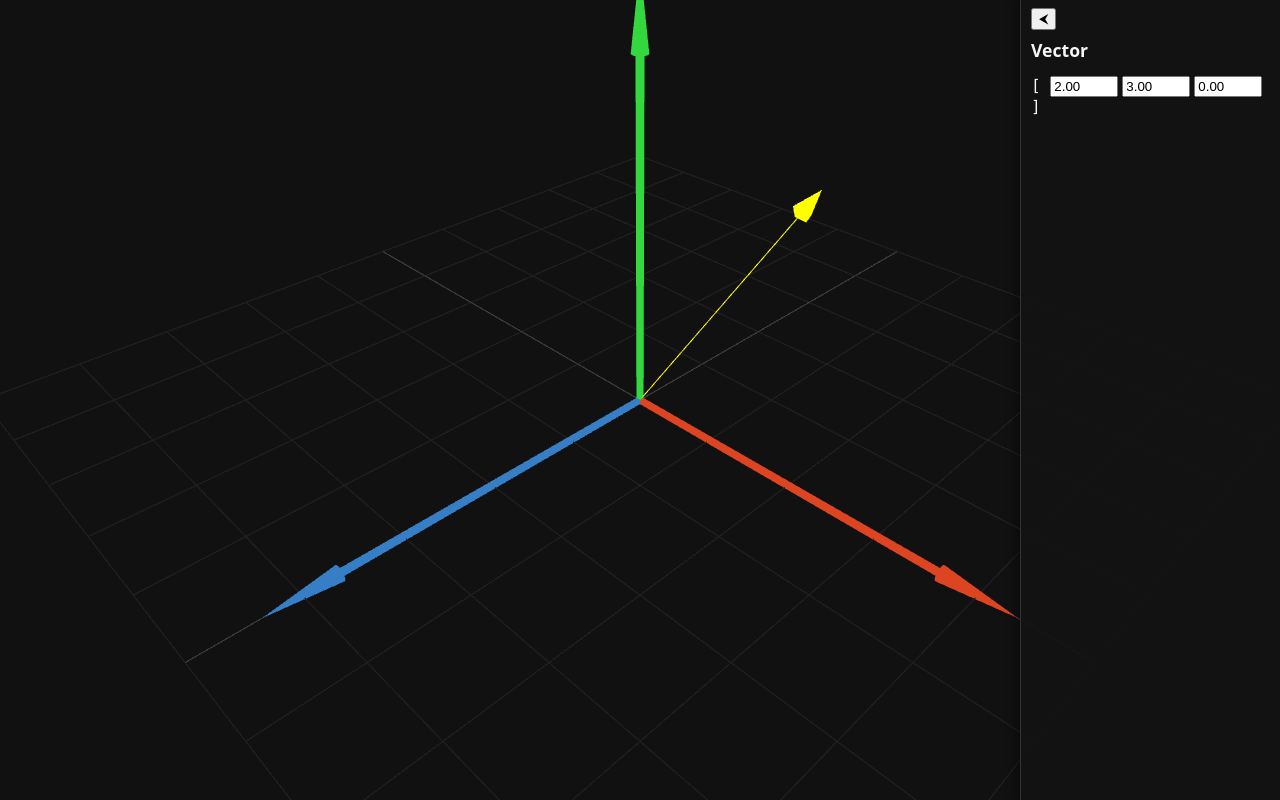
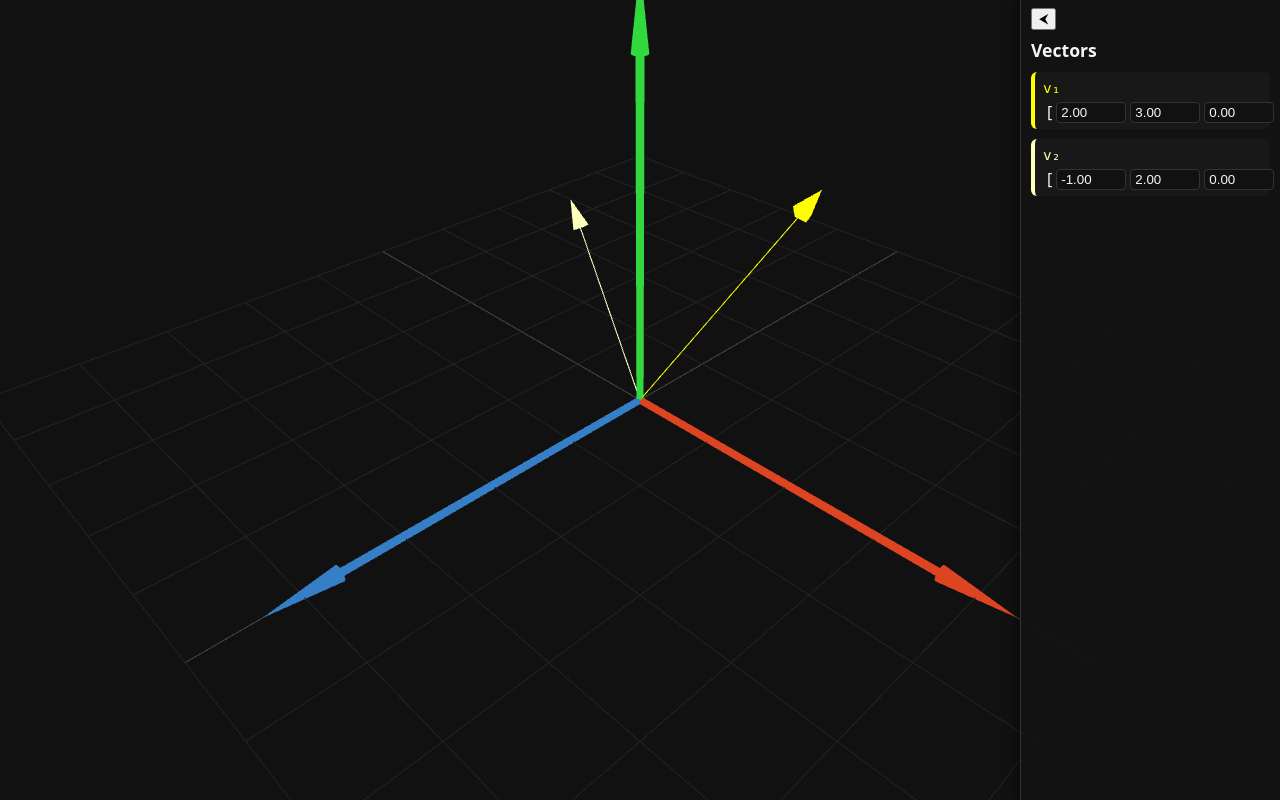
Before and after one commit to mechaniac/ThreeJS---Linear-Algebra-Visualizer, a website built with Vite: page index.html in a window 1280 px wide. Built offline with nearby package versions, Linux system fonts and the light colour scheme.

Commit message:
multi vector display and input

```diff
--- a/src/interactions/VectorDragController.ts
+++ b/src/interactions/VectorDragController.ts
@@ -3,19 +3,26 @@ import * as THREE from 'three';
 import type { ThreeEnv } from '../core/ThreeEnv';
 import { VectorArrow } from '../visuals/VectorArrow';
 
+export interface DraggableVectorConfig {
+  button: number; // 0 left, 1 middle, 2 right
+  arrow: VectorArrow;
+  onChanged: (v: THREE.Vector3) => void;
+}
+
 export function installVectorDragController(
   env: ThreeEnv,
-  vectorArrow: VectorArrow,
-  onVectorChanged: (v: THREE.Vector3) => void
+  configs: DraggableVectorConfig[]
 ): void {
   const { renderer, camera } = env;
 
   const raycaster = new THREE.Raycaster();
   const pointerNDC = new THREE.Vector2();
   const dragPlane = new THREE.Plane(new THREE.Vector3(0, 0, 1), 0); // z = 0
-  let dragging = false;
+  let activeConfig: DraggableVectorConfig | null = null;
 
   function updateFromPointer(ev: PointerEvent) {
+    if (!activeConfig) return;
+
     const rect = renderer.domElement.getBoundingClientRect();
     pointerNDC.x = ((ev.clientX - rect.left) / rect.width) * 2 - 1;
     pointerNDC.y = -((ev.clientY - rect.top) / rect.height) * 2 + 1;
@@ -25,25 +32,25 @@ export function installVectorDragController(
     const hit = new THREE.Vector3();
     if (raycaster.ray.intersectPlane(dragPlane, hit)) {
       hit.z = 0;
-      vectorArrow.setFromVector(hit);
-      onVectorChanged(hit.clone());
+      activeConfig.arrow.setFromVector(hit);
+      activeConfig.onChanged(hit.clone());
     }
   }
 
   renderer.domElement.addEventListener('pointerdown', (ev: PointerEvent) => {
-    if (ev.button === 2) {
-      dragging = true;
-      updateFromPointer(ev);
-    }
+    const cfg = configs.find((c) => c.button === ev.button);
+    if (!cfg) return;
+    activeConfig = cfg;
+    updateFromPointer(ev);
   });
 
   renderer.domElement.addEventListener('pointermove', (ev: PointerEvent) => {
-    if (!dragging) return;
+    if (!activeConfig) return;
     updateFromPointer(ev);
   });
 
   window.addEventListener('pointerup', () => {
-    dragging = false;
+    activeConfig = null;
   });
 
   renderer.domElement.addEventListener('contextmenu', (ev) => ev.preventDefault());
--- a/src/main.ts
+++ b/src/main.ts
@@ -13,24 +13,53 @@ const { scene, controls } = env;
 const axes = new AxisVisualizer(4, 0.04);
 scene.add(axes);
 
-const initialVector = new THREE.Vector3(2, 3, 0);
-const vectorArrow = new VectorArrow(initialVector, 0xffff00);
-scene.add(vectorArrow);
+// colors
+const v1ColorHex = '#ffff00';
+const v2ColorHex = '#fdffbc';
+const v1ColorNum = 0xffff00;
+const v2ColorNum = 0xfdffbc;
+
+// vectors in scene
+const v1Initial = new THREE.Vector3(2, 3, 0);
+const v2Initial = new THREE.Vector3(-1, 2, 0);
+
+const v1Arrow = new VectorArrow(v1Initial, v1ColorNum);
+const v2Arrow = new VectorArrow(v2Initial, v2ColorNum);
+
+scene.add(v1Arrow);
+scene.add(v2Arrow);
 
 // UI
-const sidePanel = createSidePanel('Vector');
-sidePanel.setVector(initialVector.x, initialVector.y, initialVector.z);
+const panel = createSidePanel('Vectors');
 
-// when UI changes -> update scene vector
-sidePanel.onVectorChanged((x, y, z) => {
-  const v = new THREE.Vector3(x, y, z);
-  vectorArrow.setFromVector(v);
+const v1UI = panel.addVectorControl('v₁', v1ColorHex);
+const v2UI = panel.addVectorControl('v₂', v2ColorHex);
+
+v1UI.setVector(v1Initial.x, v1Initial.y, v1Initial.z);
+v2UI.setVector(v2Initial.x, v2Initial.y, v2Initial.z);
+
+// UI -> scene
+v1UI.onVectorChanged((x, y, z) => {
+  v1Arrow.setFromVector(new THREE.Vector3(x, y, z));
 });
 
-// when dragging in scene -> update UI
-installVectorDragController(env, vectorArrow, (v) => {
-  sidePanel.setVector(v.x, v.y, v.z);
+v2UI.onVectorChanged((x, y, z) => {
+  v2Arrow.setFromVector(new THREE.Vector3(x, y, z));
 });
+
+// scene drag -> UI
+installVectorDragController(env, [
+  {
+    button: 2, // right mouse -> v1
+    arrow: v1Arrow,
+    onChanged: (v) => v1UI.setVector(v.x, v.y, v.z),
+  },
+  {
+    button: 1, // middle mouse -> v2
+    arrow: v2Arrow,
+    onChanged: (v) => v2UI.setVector(v.x, v.y, v.z),
+  },
+]);
 
 // loop
 function animate() {
--- a/src/style.css
+++ b/src/style.css
@@ -45,3 +45,39 @@ body {
   font-family: "Consolas", "Menlo", monospace;
   margin-top: 4px;
 }
+
+.vector-block {
+  margin-bottom: 10px;
+  padding: 6px 8px;
+  border-radius: 6px;
+  background: #181818;
+  border-left: 4px solid #666;
+}
+
+.vector-title {
+  margin: 0 0 4px 0;
+  font-size: 0.9rem;
+}
+
+.vector-title span {
+  font-family: "Consolas", "Menlo", monospace;
+}
+
+.vector-inputs {
+  display: flex;
+  align-items: center;
+}
+
+.vector-inputs span {
+  margin: 0 4px;
+}
+
+.vector-inputs input[type='number'] {
+  width: 60px;
+  margin-right: 4px;
+  background: #111;
+  color: #f5f5f5;
+  border: 1px solid #333;
+  border-radius: 4px;
+  padding: 2px 4px;
+}
--- a/src/ui/SidePanel.ts
+++ b/src/ui/SidePanel.ts
@@ -1,7 +1,11 @@
 // src/ui/SidePanel.ts
-export interface SidePanel {
+export interface VectorControl {
   setVector(x: number, y: number, z: number): void;
   onVectorChanged(handler: (x: number, y: number, z: number) => void): void;
+}
+
+export interface SidePanel {
+  addVectorControl(label: string, colorHex: string): VectorControl;
 }
 
 export function createSidePanel(titleText: string): SidePanel {
@@ -20,8 +24,25 @@ export function createSidePanel(titleText: string): SidePanel {
   title.id = 'ui-title';
   title.textContent = titleText;
 
+  const content = document.createElement('div');
+  // content container for all vector blocks
+
+  uiPanel.appendChild(toggleBtn);
+  uiPanel.appendChild(title);
+  uiPanel.appendChild(content);
+  document.body.appendChild(uiPanel);
+
+  function createVectorControl(label: string, colorHex: string): VectorControl {
+    const block = document.createElement('div');
+    block.className = 'vector-block';
+    block.style.borderLeftColor = colorHex;
+
+    const titleRow = document.createElement('p');
+    titleRow.className = 'vector-title';
+    titleRow.innerHTML = `<span style="color:${colorHex}">${label}</span>`;
+
     const row = document.createElement('div');
-  row.id = 'vector-label';
+    row.className = 'vector-inputs';
 
     const openBracket = document.createElement('span');
     openBracket.textContent = '[ ';
@@ -33,8 +54,6 @@ export function createSidePanel(titleText: string): SidePanel {
       const inp = document.createElement('input');
       inp.type = 'number';
       inp.step = '0.1';
-    inp.style.width = '60px';
-    inp.style.marginRight = '4px';
       return inp;
     };
 
@@ -48,30 +67,25 @@ export function createSidePanel(titleText: string): SidePanel {
     row.appendChild(inputZ);
     row.appendChild(closeBracket);
 
-  uiPanel.appendChild(toggleBtn);
-  uiPanel.appendChild(title);
-  uiPanel.appendChild(row);
-  document.body.appendChild(uiPanel);
+    block.appendChild(titleRow);
+    block.appendChild(row);
+    content.appendChild(block);
 
     let changeHandler: ((x: number, y: number, z: number) => void) | null = null;
     let internalUpdate = false;
 
     function readAndEmit() {
       if (!changeHandler || internalUpdate) return;
-
       const x = parseFloat(inputX.value) || 0;
       const y = parseFloat(inputY.value) || 0;
       const z = parseFloat(inputZ.value) || 0;
-
       changeHandler(x, y, z);
     }
 
     const hook = (el: HTMLInputElement) => {
       el.addEventListener('change', readAndEmit);
       el.addEventListener('keydown', (e) => {
-      if (e.key === 'Enter') {
-        readAndEmit();
-      }
+        if (e.key === 'Enter') readAndEmit();
       });
     };
 
@@ -80,7 +94,7 @@ export function createSidePanel(titleText: string): SidePanel {
     hook(inputZ);
 
     return {
-    setVector(x: number, y: number, z: number) {
+      setVector(x, y, z) {
         internalUpdate = true;
         inputX.value = x.toFixed(2);
         inputY.value = y.toFixed(2);
@@ -92,3 +106,8 @@ export function createSidePanel(titleText: string): SidePanel {
       },
     };
   }
+
+  return {
+    addVectorControl: createVectorControl,
+  };
+}
```
Lines whose indentation alone changed are shown as unchanged.
